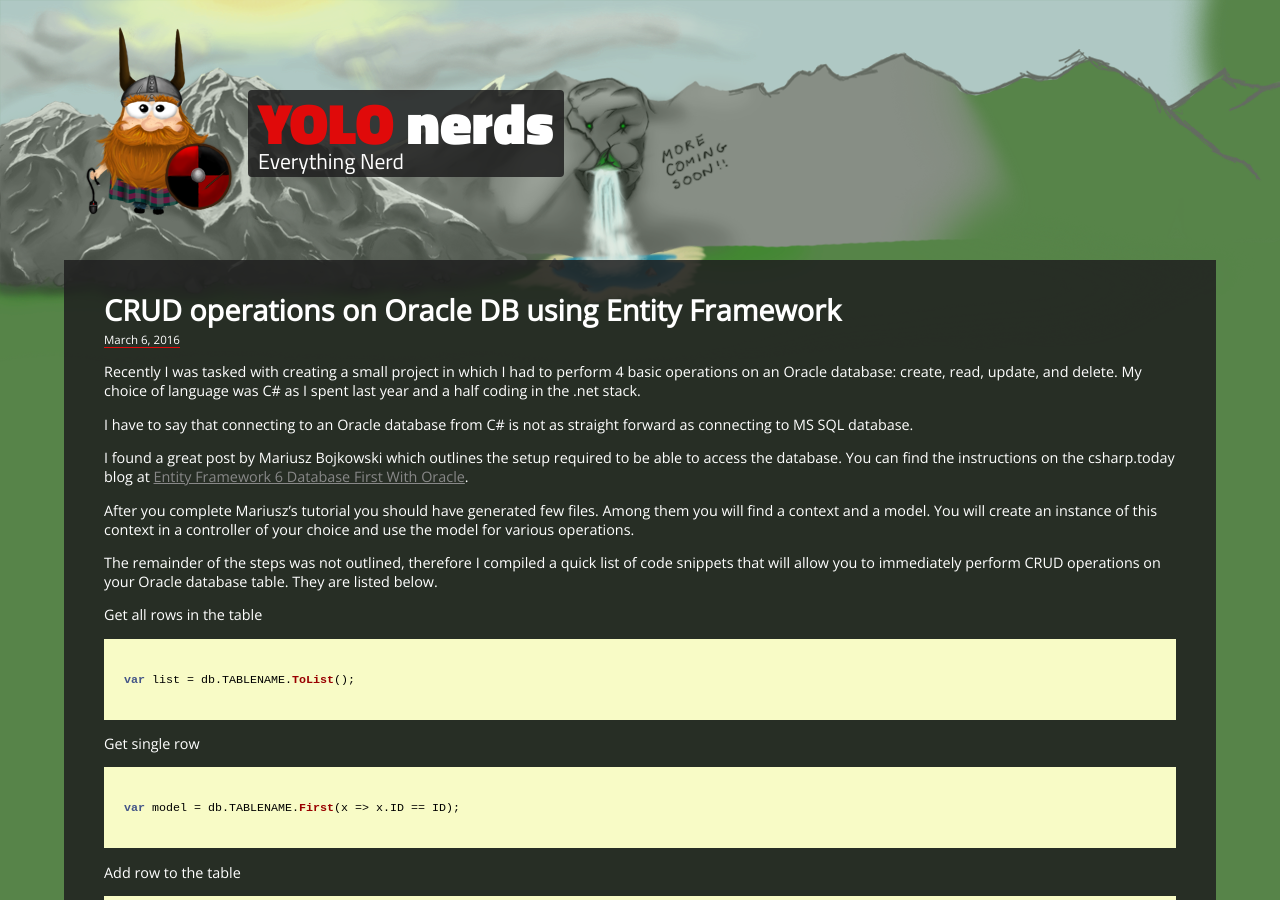
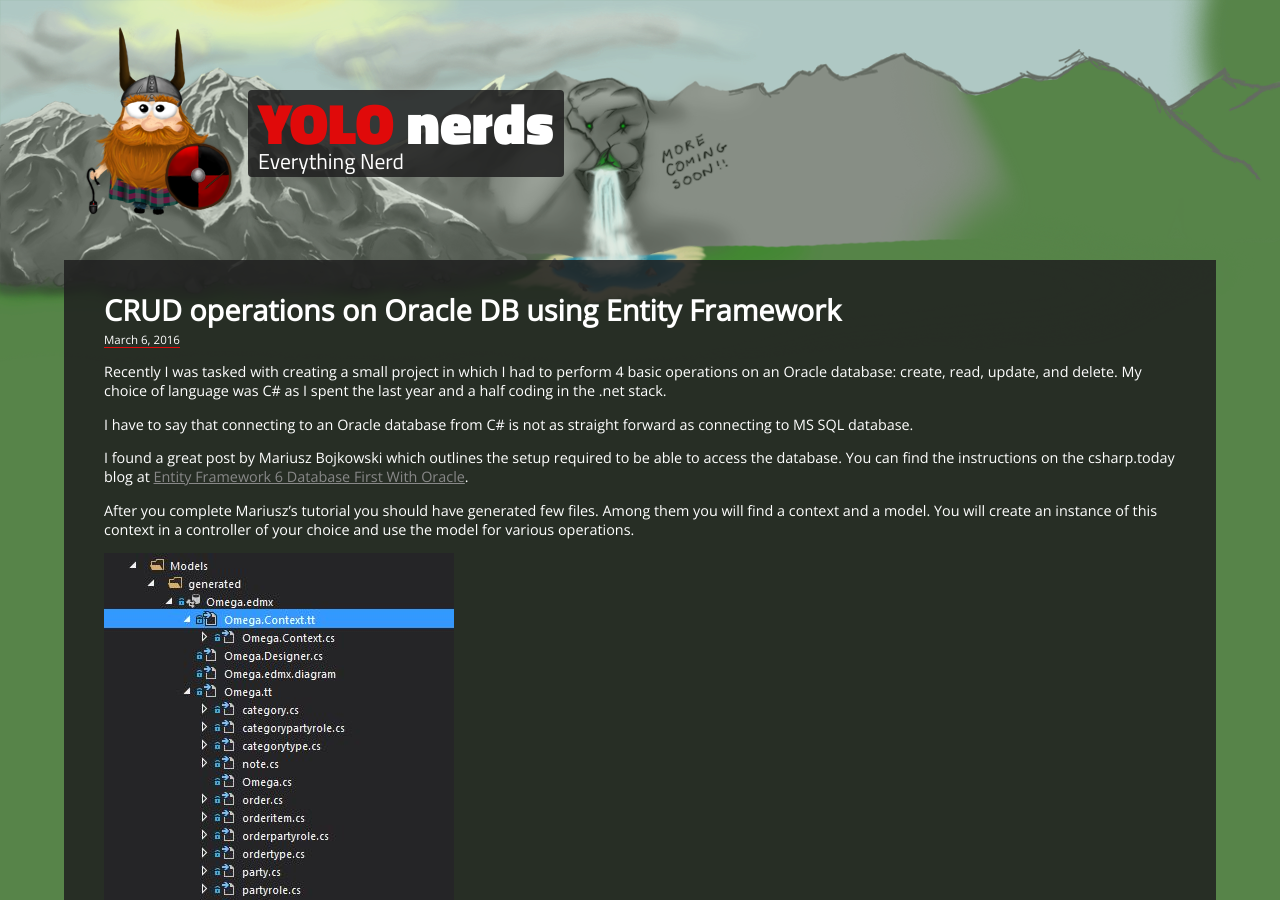
Before and after one commit to lzychowski/lzychowski.github.io, a Jekyll site: the page built from _posts/2016-03-06-CRUD-operations-Oracle-Entity-Framework.md, in a window 1280 px wide and 900 px high. Built offline with Jekyll 4.4.1, drawn with Linux system fonts in a browser that asks for light colours; nearby versions of some CDN libraries; comment, search, counter and statistics services are not loaded.

Commit message:
Added image to the post

```diff
--- a/_posts/2016-03-06-CRUD-operations-Oracle-Entity-Framework.md
+++ b/_posts/2016-03-06-CRUD-operations-Oracle-Entity-Framework.md
@@ -6,13 +6,15 @@
 path: 2016-03-06-CRUD-operations-Oracle-Entity-Framework.md
 ---
 
-Recently I was tasked with creating a small project in which I had to perform 4 basic operations on an Oracle database: create, read, update, and delete.  My choice of language was C# as I spent last year and a half coding in the .net stack.
+Recently I was tasked with creating a small project in which I had to perform 4 basic operations on an Oracle database: create, read, update, and delete.  My choice of language was C# as I spent the last year and a half coding in the .net stack.
 
 I have to say that connecting to an Oracle database from C# is not as straight forward as connecting to MS SQL database.
 
 I found a great post by Mariusz Bojkowski which outlines the setup required to be able to access the database.  You can find the instructions on the csharp.today blog at [Entity Framework 6 Database First With Oracle](//csharp.today/entity-framework-6-database-first-with-oracle/).
 
 After you complete Mariusz's tutorial you should have generated few files.  Among them you will find a context and a model.  You will create an instance of this context in a controller of your choice and use the model for various operations.
+
+![Entity generated files]({{ site.url }}/assets/images/2016-03-06-CRUD-models.JPG)
 
 The remainder of the steps was not outlined, therefore I compiled a quick list of code snippets that will allow you to immediately perform CRUD operations on your Oracle database table.  They are listed below.
 
```
Also changed, not shown: assets/images/2016-03-06-CRUD-models.JPG (added).
